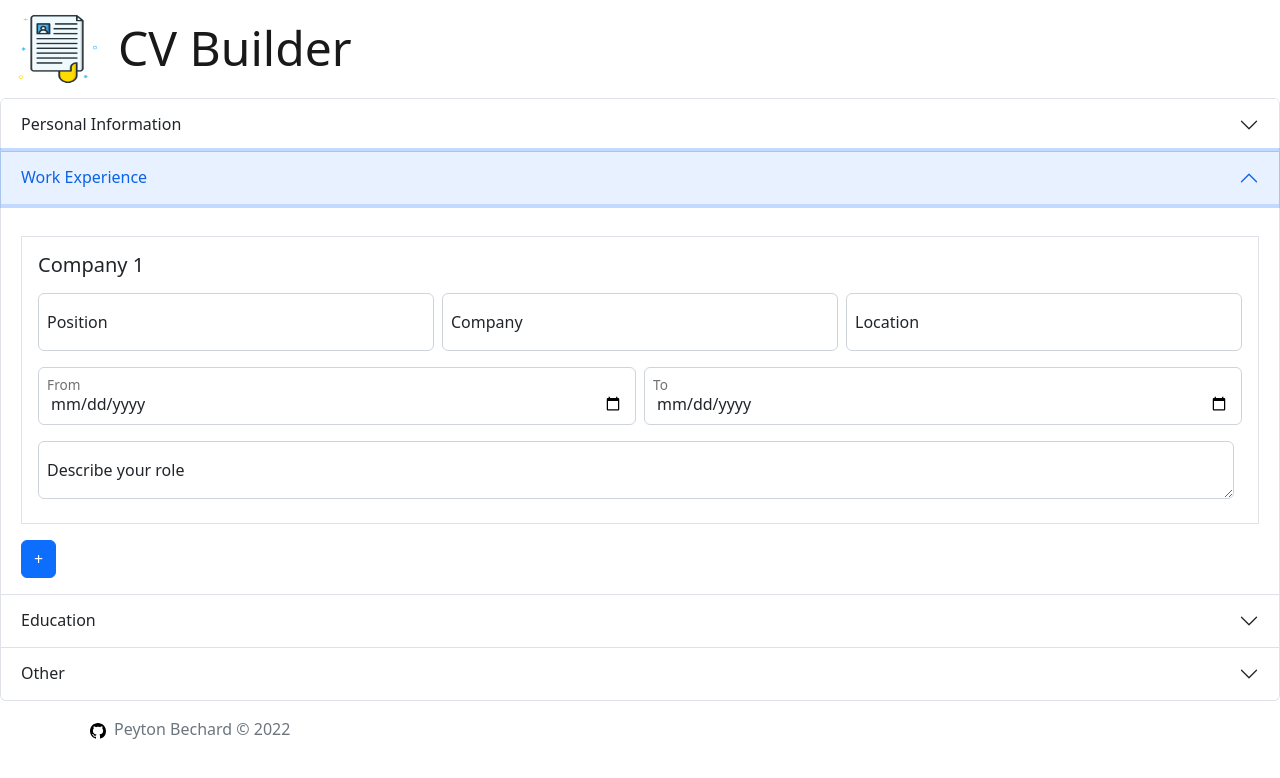
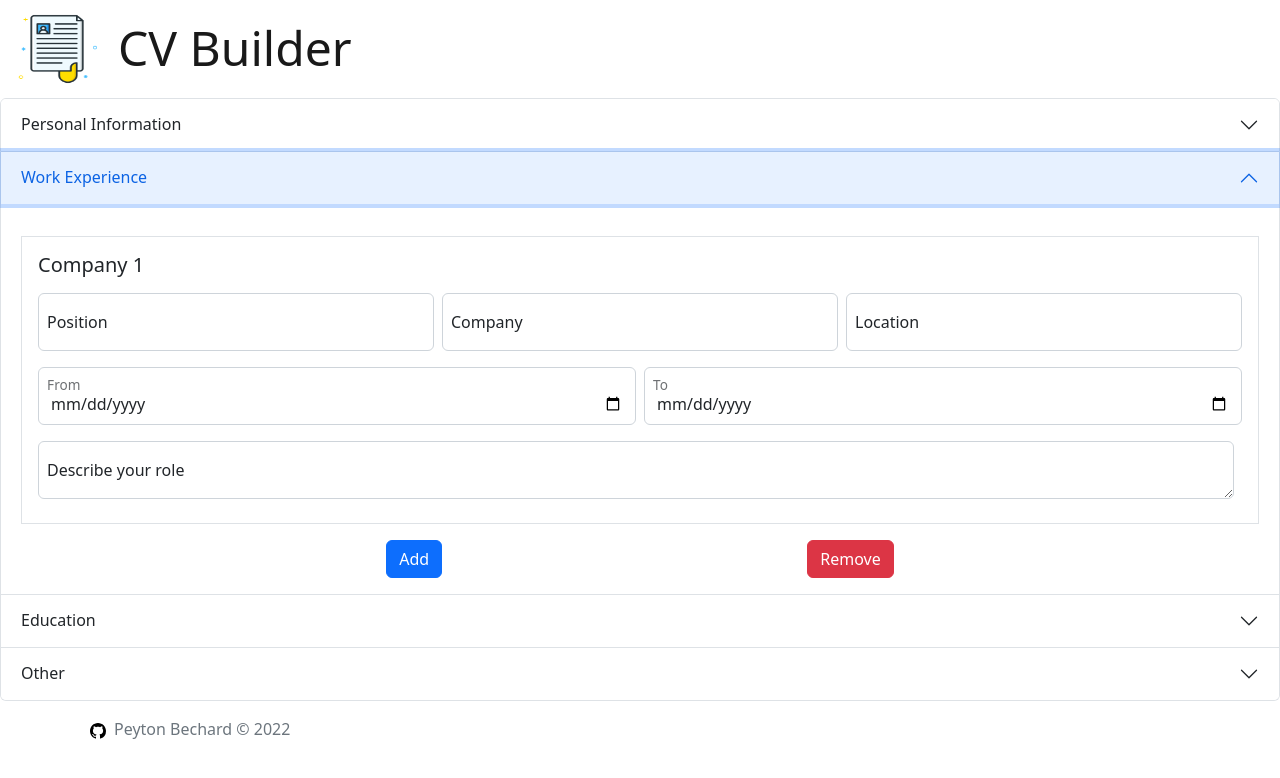
Before and after one commit to pmbechard/cv-builder, a React (Create React App) app: page / in a window 1280 px wide. Both pictures are taken after a click on the button "Work Experience". Shown: the top 778 px of the page. Built offline with nearby package versions, Linux system fonts and the light colour scheme.

Commit message:
Adds - buttons to each section for dynamic form removal.

```diff
--- a/src/components/AddFormBtn.js
+++ b/src/components/AddFormBtn.js
@@ -5,7 +5,7 @@ export class AddFormBtn extends Component {
   render() {
     return (
       <div>
-        <Button onClick={this.props.addForm}>+</Button>
+        <Button onClick={this.props.addForm}>Add</Button>
       </div>
     );
   }
--- a/src/components/MainSectionAccordion.js
+++ b/src/components/MainSectionAccordion.js
@@ -5,6 +5,7 @@ import WorkExperienceArea from './WorkExperienceArea';
 import EducationArea from './EducationArea';
 import OtherArea from './OtherArea';
 import AddFormBtn from './AddFormBtn';
+import RemoveFormBtn from './RemoveFormBtn';
 
 class Main extends Component {
   constructor(props) {
@@ -23,15 +24,36 @@ class Main extends Component {
     });
   };
 
+  removeWorkForm = (e) => {
+    if (this.state.workCounter === 0) return;
+    this.setState({
+      workCounter: this.state.workCounter - 1,
+    });
+  };
+
   addEducationForm = (e) => {
     this.setState({
       educationCounter: this.state.educationCounter + 1,
     });
   };
 
+  removeEducationForm = (e) => {
+    if (this.state.educationCounter === 0) return;
+    this.setState({
+      educationCounter: this.state.educationCounter - 1,
+    });
+  };
+
   addOtherForm = (e) => {
     this.setState({
       otherCounter: this.state.otherCounter + 1,
+    });
+  };
+
+  removeOtherForm = (e) => {
+    if (this.state.otherCounter === 0) return;
+    this.setState({
+      otherCounter: this.state.otherCounter - 1,
     });
   };
 
@@ -49,11 +71,18 @@ class Main extends Component {
           <Accordion.Header>Work Experience</Accordion.Header>
           <Accordion.Body>
             <WorkExperienceArea formCount={this.state.workCounter} />
+            <div className='d-flex justify-content-evenly'>
               <AddFormBtn
                 addForm={(e) => {
                   this.addWorkForm(e);
                 }}
               />
+              <RemoveFormBtn
+                removeForm={(e) => {
+                  this.removeWorkForm(e);
+                }}
+              />
+            </div>
           </Accordion.Body>
         </Accordion.Item>
 
@@ -61,11 +90,18 @@ class Main extends Component {
           <Accordion.Header>Education</Accordion.Header>
           <Accordion.Body>
             <EducationArea formCount={this.state.educationCounter} />
+            <div className='d-flex justify-content-evenly'>
               <AddFormBtn
                 addForm={(e) => {
                   this.addEducationForm(e);
                 }}
               />
+              <RemoveFormBtn
+                removeForm={(e) => {
+                  this.removeEducationForm(e);
+                }}
+              />
+            </div>
           </Accordion.Body>
         </Accordion.Item>
 
@@ -73,11 +109,18 @@ class Main extends Component {
           <Accordion.Header>Other</Accordion.Header>
           <Accordion.Body>
             <OtherArea formCount={this.state.otherCounter} />
+            <div className='d-flex justify-content-evenly'>
               <AddFormBtn
                 addForm={(e) => {
                   this.addOtherForm(e);
                 }}
               />
+              <RemoveFormBtn
+                removeForm={(e) => {
+                  this.removeOtherForm(e);
+                }}
+              />
+            </div>
           </Accordion.Body>
         </Accordion.Item>
       </Accordion>
--- /dev/null
+++ b/src/components/RemoveFormBtn.js
@@ -0,0 +1,16 @@
+import React, { Component } from 'react';
+import { Button } from 'react-bootstrap';
+
+export class RemoveFormBtn extends Component {
+  render() {
+    return (
+      <div>
+        <Button onClick={this.props.removeForm} className='btn-danger'>
+          Remove
+        </Button>
+      </div>
+    );
+  }
+}
+
+export default RemoveFormBtn;
```
Lines whose indentation alone changed are shown as unchanged.
